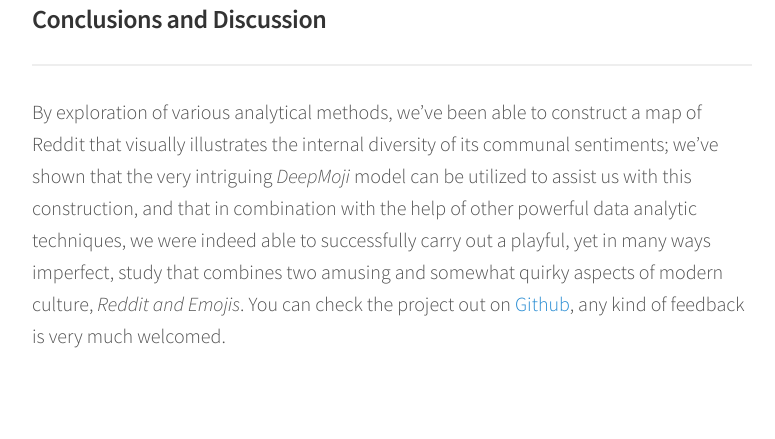
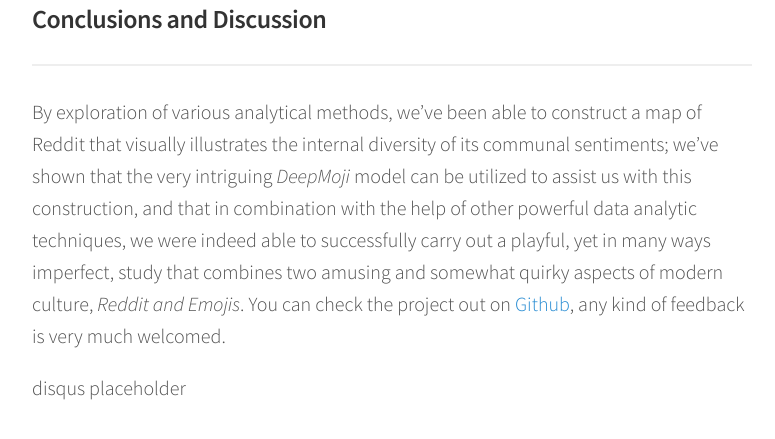
Before and after one commit to wiskojo/wiskojo.github.io, a Jekyll site: the page built from _posts/2018-04-02-visualizing-reddit-sentiments-with-emojis.md, in a window 1280 px wide and 900 px high, scrolled down 13618 px, cut to the strip 396-835 px from the top of the window. Shown: the whole strip, without its empty margins (248-1023 px from the left). Built offline with Jekyll 4.4.1, drawn with Linux system fonts in a browser that asks for light colours; comment, search, counter and statistics services are not loaded.

Commit message:
Update disqus_comments.html

```diff
--- a/_includes/disqus_comments.html
+++ b/_includes/disqus_comments.html
@@ -1,9 +1,10 @@
 {% if page.comments %}
+<span>disqus placeholder</span>
 <div id="disqus_thread"></div>
 <script>
   var disqus_config = function () {
-    this.page.url = '{{ page.url | absolute_url }}';
-    this.page.identifier = '{{ page.url | absolute_url }}';
+    this.page.url = '{{ page.url }}';
+    this.page.identifier = '{{ page.url }}';
   };
   (function() {
     var d = document, s = d.createElement('script');
```
